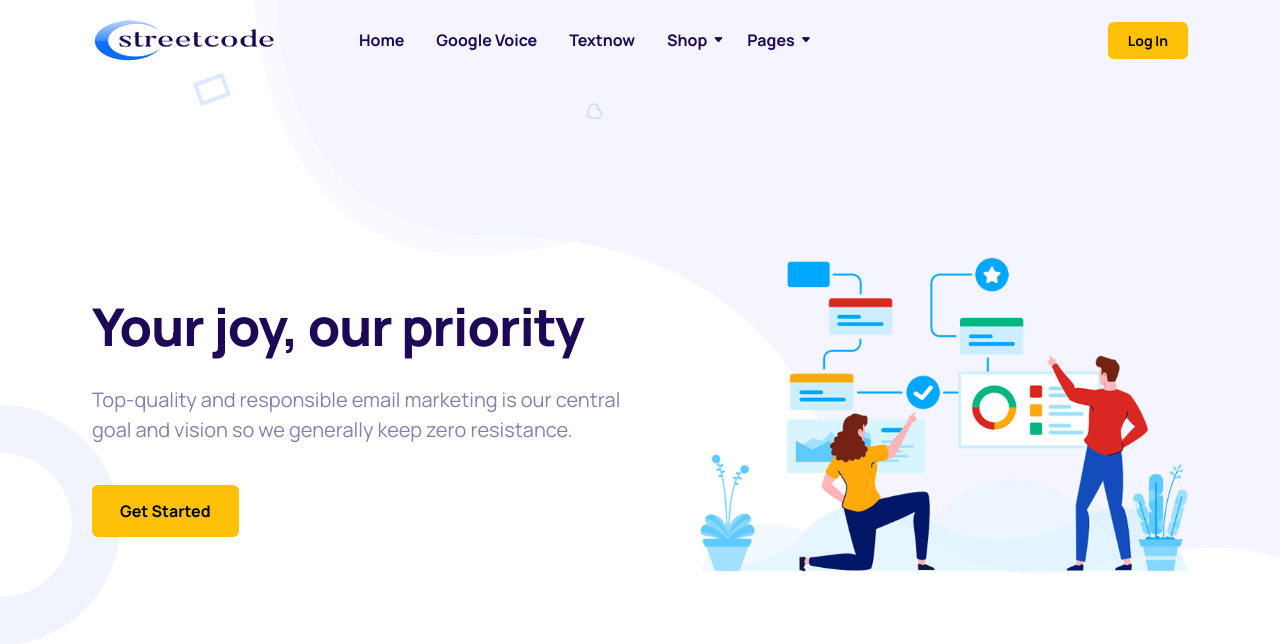
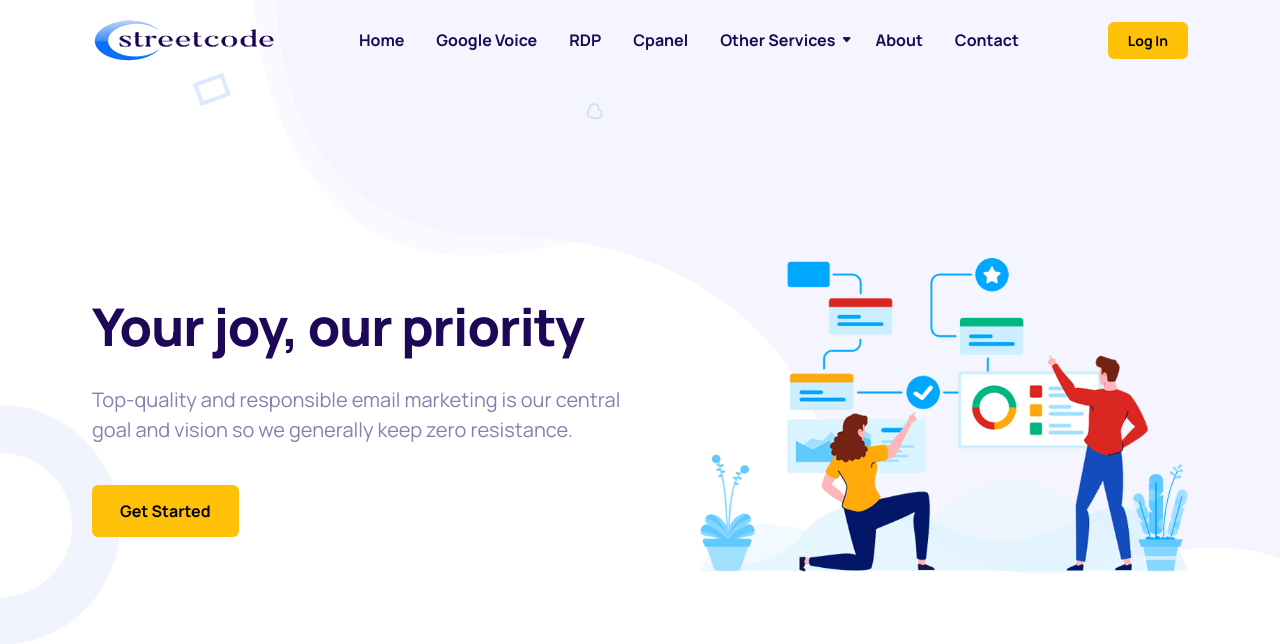
Before and after one commit to dollarstir/zone360, a PHP site: page /business-studio.php in a window 1280 px wide. Shown: the top 644 px of the page. Run offline with PHP 8.4, Linux system fonts and the light colour scheme.

Commit message:
ui update 12

```diff
--- a/nav.php
+++ b/nav.php
@@ -14,18 +14,20 @@
             <ul class="navbar-nav navbar-nav-scroll">
               <li class=""><a href="#">Home</a>
               <li class=""><a href="#">Google Voice</a>
-              <li class=""><a href="#">Textnow</a></li>
-              <!-- <li class="sb-dropdown"><a href="#">Portfolio</a>
+              <li class=""><a href="#">RDP</a></li>
+              <li class=""><a href="#">Cpanel</a></li>
+
+              <li class="sb-dropdown"><a href="#">Other Services</a>
                 <ul class="sb-dropdown-menu">
-                  <li><a href="portfolio-standard.html">Portfolio 1</a></li>
-                  <li><a href="portfolio-creative.html">Portfolio 2</a></li>
-                  <li><a href="portfolio-full-width.html">Portfolio 3</a></li>
-                  <li><a href="portfolio-details-one.html">Portfolio Details 1</a></li>
-                  <li><a href="portfolio-details-two.html">Portfolio Details 2</a></li>
-                  <li><a href="portfolio-details-three.html">Portfolio Details 3</a></li>
+                    <li class=""><a href="#">Email Leads</a></li>
+                    <li class=""><a href="#">Textnow</a></li>
+                    <li class=""><a href="#">Youtube</a></li>
+                    <li class=""><a href="#">Instagram</a></li>
                 </ul>
-              </li> -->
-              <li class="sb-dropdown"><a href="#">Shop</a>
+              </li>
+              <li><a href="">About</a></li>
+                <li class=""><a href="#">Contact</a></li>
+              <!-- <li class="sb-dropdown"><a href="#">Shop</a>
                 <ul class="sb-dropdown-menu">
                   <li><a href="shop-fullwidth.html">Shop Fullwidth</a></li>
                   <li><a href="shop-sidebar.html">Shop Sidebar</a></li>
@@ -33,18 +35,9 @@
                   <li><a href="cart.html">Cart</a></li>
                   <li><a href="checkout.html">Checkout</a></li>
                 </ul>
-              </li>
-              <!-- <li class="sb-dropdown"><a href="#">Blog</a>
-                <ul class="sb-dropdown-menu">
-                  <li><a href="blog-1.html">Blog 1</a></li>
-                  <li><a href="blog-2.html">Blog 2</a></li>
-                  <li><a href="blog-3.html">Blog 3</a></li>
-                  <li><a href="blog-details-1.html">Blog Details 1</a></li>
-                  <li><a href="blog-details-2.html">Blog Details 2</a></li>
-                  <li><a href="blog-details-3.html">Blog Details 3</a></li>
-                </ul>
               </li> -->
-              <li class="sb-dropdown"><a href="#">Pages</a>
+
+              <!-- <li class="sb-dropdown"><a href="#">Pages</a>
                 <ul class="sb-dropdown-menu">
                   <li class="sb-dropdown"><a href="#">About Us</a>
                     <ul class="sb-dropdown-menu">
@@ -74,7 +67,7 @@
                   <li><a href="newsletter.html">Newsletter</a></li>
                   <li><a href="404.html">404 - Error</a></li>
                 </ul>
-              </li>
+              </li> -->
             </ul>
             <!-- Login Button --><a class="btn btn-warning btn-sm ms-auto mb-3 mb-lg-0" href="#">Log In</a>
           </div>
```
